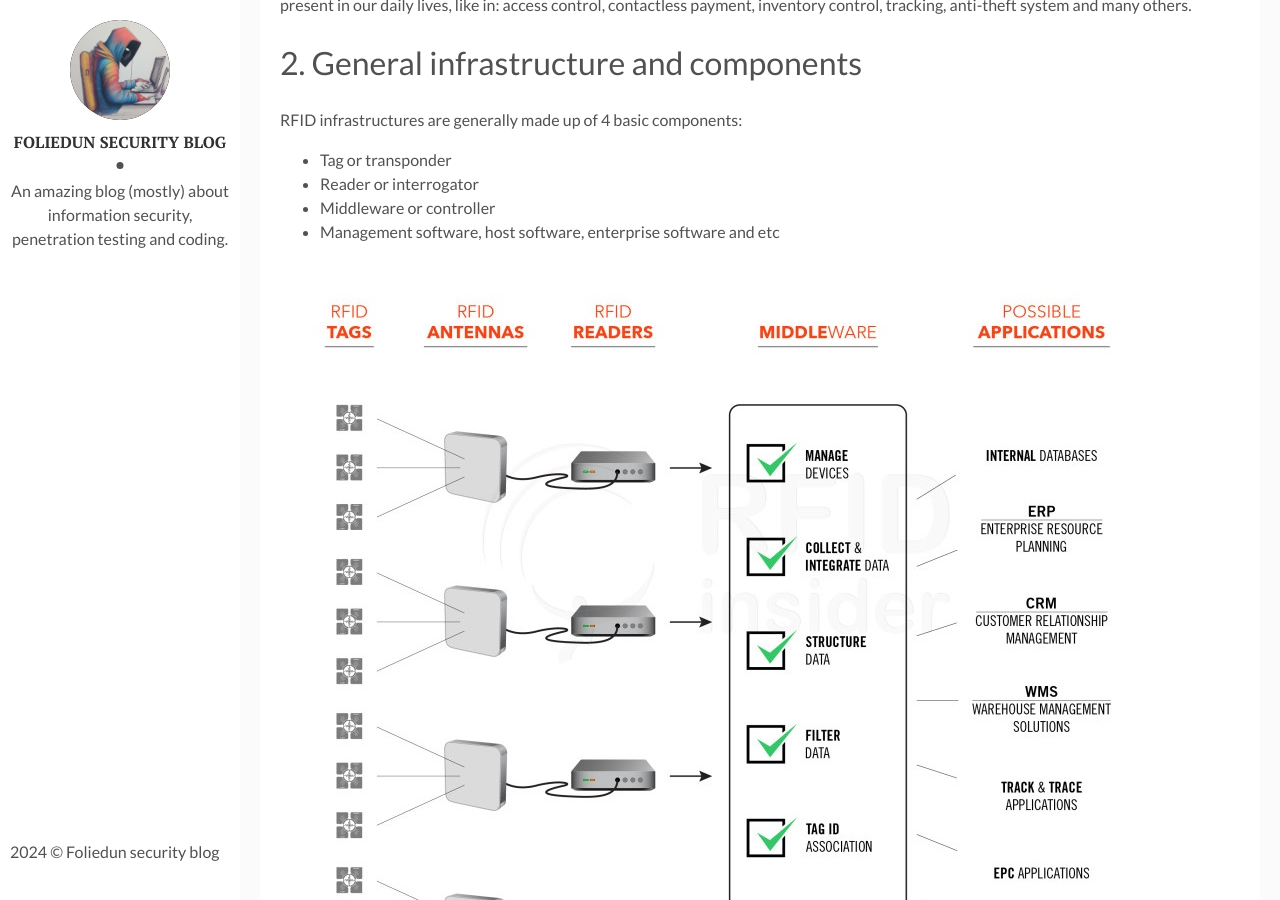
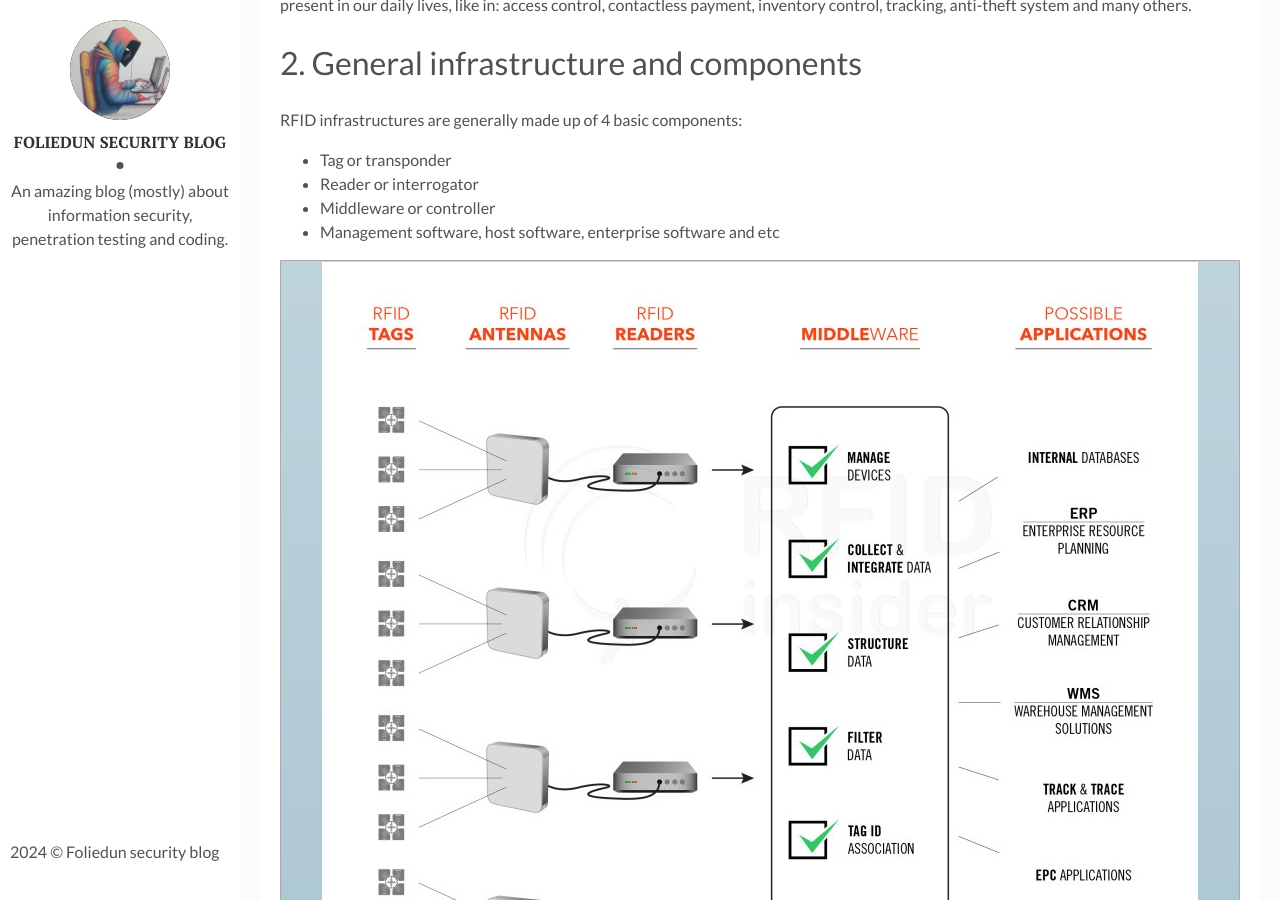
Before and after one commit to foliedun/foliedun.github.io, a Jekyll site: the page built from _posts/2024-05-25-lets-talk-about-rfid-part1.markdown, in a window 1280 px wide and 900 px high, scrolled down 805 px. Built offline with Jekyll 4.4.1, drawn with Linux system fonts in a browser that asks for light colours.

Commit message:
Update 2024-05-25-lets-talk-about-rfid-part1.markdown

```diff
--- a/_posts/2024-05-25-lets-talk-about-rfid-part1.markdown
+++ b/_posts/2024-05-25-lets-talk-about-rfid-part1.markdown
@@ -24,8 +24,9 @@
 * Middleware or controller
 * Management software, host software, enterprise software and etc
 
-![RFID basic system components]({{site.baseurl}}/assets/img/rfid_part1/basic_system_components.jpg)
-RFID basic system components - source: https://www.atlasrfidstore.com/rfid-insider/6-things-rfid-middleware-can-do-for-you/
+| ![RFID basic system components]({{site.baseurl}}/assets/img/rfid_part1/basic_system_components.jpg) |
+|:--:|
+| *RFID basic system components - source: https://www.atlasrfidstore.com/rfid-insider/6-things-rfid-middleware-can-do-for-you/* |
 
 Also, the infrastructure as a whole can be classified by the types of tag and reader in use:
 * Passive Reader Active Tag (PRAT): Based in a passive reader that only receives radio signals from active tags that are battery operated and only transmit.
```
